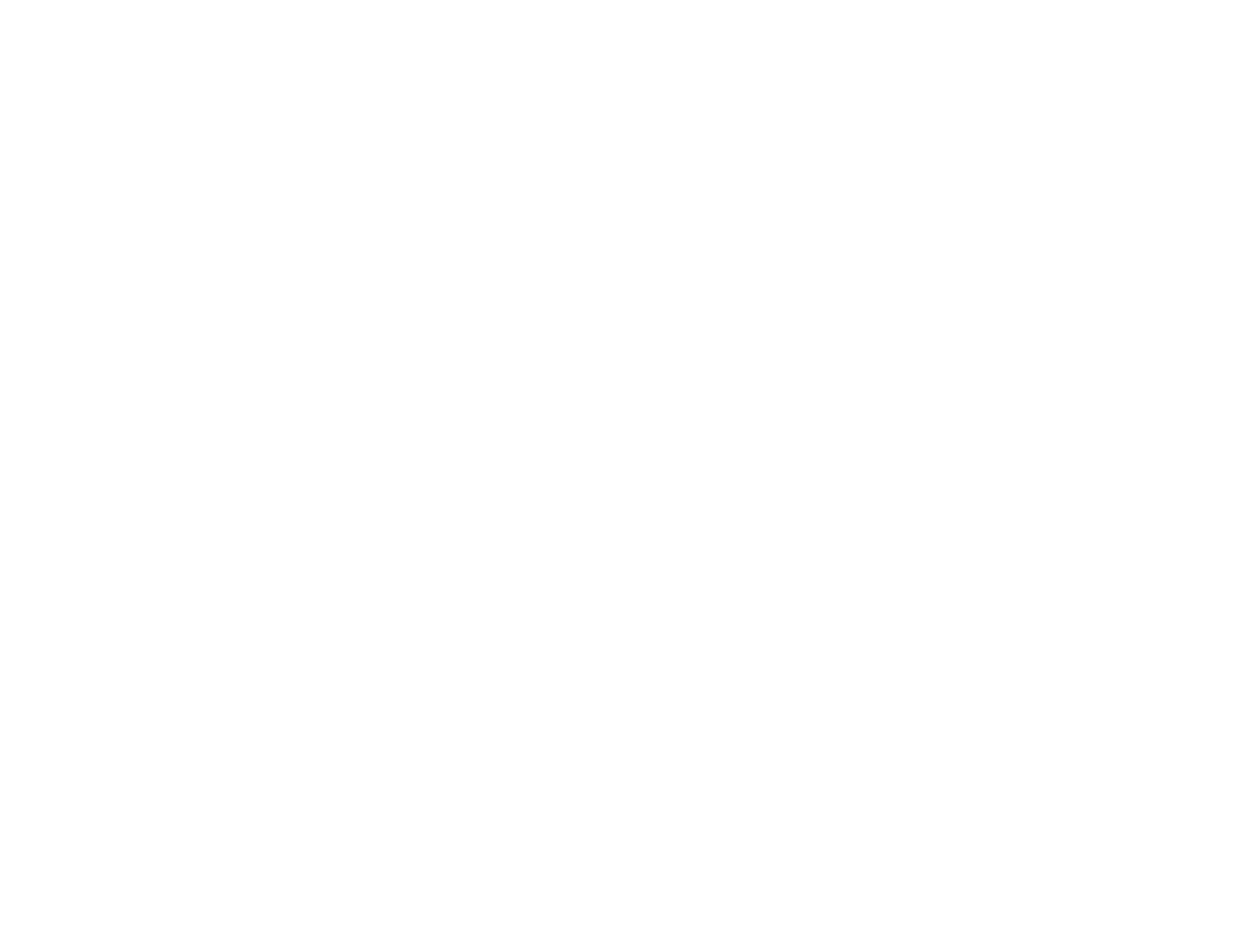
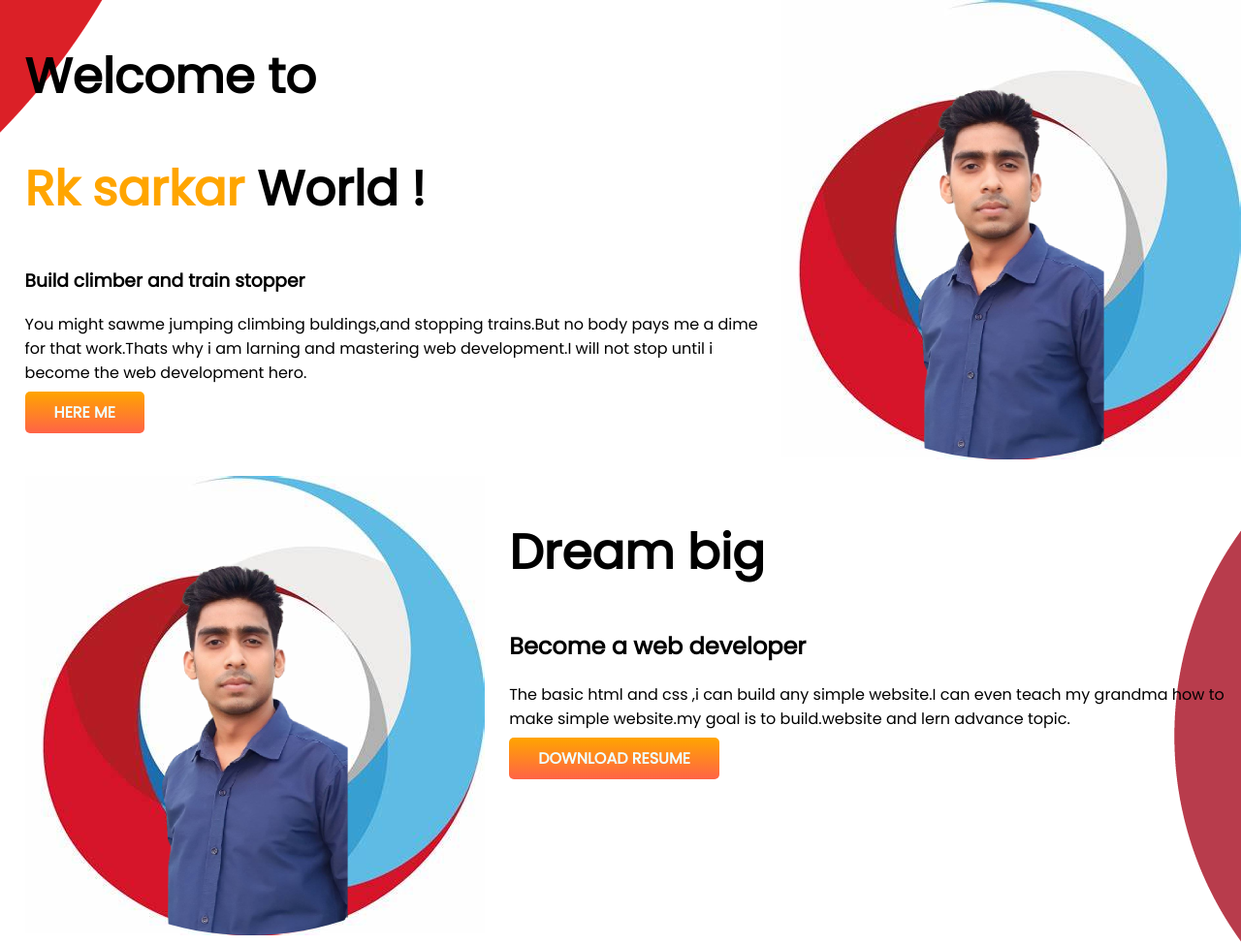
Before and after one commit to RUKUNUZZAMANRUBEL/Developer-portfolio, a plain HTML site: page index.html in a window 1280 px wide. Shown: the whole page at 97% size. Before the commit the page ends 800 px from the top, so only its background shows below. Drawn offline with Linux system fonts and the light colour scheme.

Commit message:
dream big

```diff
--- a/index.html
+++ b/index.html
@@ -3,10 +3,35 @@
 <head>
     <meta charset="UTF-8">
     <meta name="viewport" content="width=device-width, initial-scale=1.0">
-    <title>Rk portfolio</title>
+    <title>Rk portfolio</title><link rel="preconnect" href="https://fonts.googleapis.com">
+    <link rel="preconnect" href="https://fonts.gstatic.com" crossorigin>
+    <link href="https://fonts.googleapis.com/css2?family=Poppins&display=swap" rel="stylesheet">
     <link rel="stylesheet" href="style.css">
 </head>
 <body>
+  <section class="top-banner">
+    <div class="half-width"> <h1>Welcome to</h1>
+     <h1><span class="orange-color">Rk sarkar</span> World !</h1>
+     <h3>Build climber and train stopper</h3>
+
+
+     <p>You might sawme jumping climbing buldings,and stopping trains.But no body pays me a dime for that work.Thats why i am larning and mastering web development.I will not stop until i become the web development hero.</p>
+   <a class="click-button" href="">HERE ME</a>
+    </div>
+
+     <div class ="rokon-rk"><img src="image/rk.png" alt=""></div></section>
+     <section class="dream-area">
+      <div class="half-width">
+        <img src="image/rk.png" alt="">
+      </div>
+      <div class="half-width">
+        <h1>Dream big</h1>
+        <h2>Become a web developer</h2>
+        <p>The basic html and css ,i can build any simple website.I can even teach my grandma how to make simple website.my goal is to build.website and lern advance topic.</p>
+        <a class="click-button" href="">DOWNLOAD RESUME</a>
+      </div>
+     </section>
+
 
 </body>
 </html>
--- a/style.css
+++ b/style.css
@@ -0,0 +1,49 @@
+body{
+    font-family: 'Poppins', sans-serif;
+    margin-top: 0%;
+    margin-left: 0%;
+    margin-right: 0%;
+    margin-bottom: 0%;
+}
+h1{
+    font-size: 50px;
+    .orange-color{
+        color: orange;
+    }
+}
+section{
+    display:flex;
+    margin-top: 0px;
+    margin-bottom: 10px;
+
+}
+
+.half-width{
+    padding-left: 2%;
+
+
+
+}
+
+
+
+.click-button{
+    text-decoration: none;
+    background-image: linear-gradient(orange,tomato);
+    color: azure;
+    padding: 10px 30px;
+    font-weight: 800;
+    border-radius: 5px;
+
+}
+.top-banner{
+    background-image: url(image/topp-baner\ half-red-conner-1.png);
+    background-repeat: no-repeat;
+
+
+}
+.dream-area{
+    background-image: url(image/circle-background.png);
+    background-repeat: no-repeat;
+    background-position: right;
+}
```
Also changed, not shown: image/OIP (1).jpg (added), image/R.png (added), image/circle-background.png (added), image/rk.png (added), image/topp-baner half-red-conner-1.png (added).
